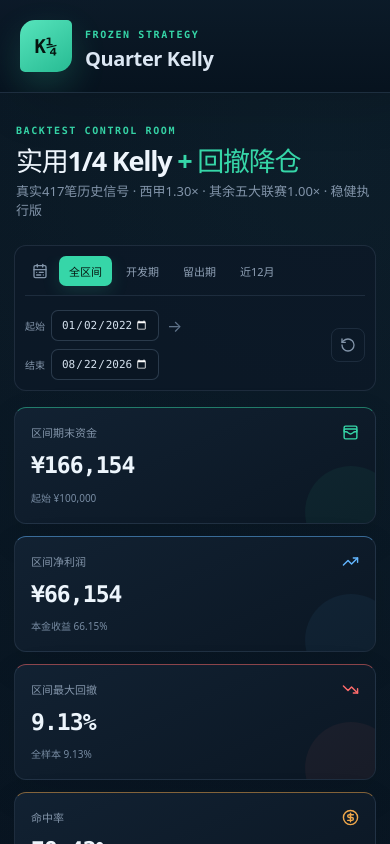
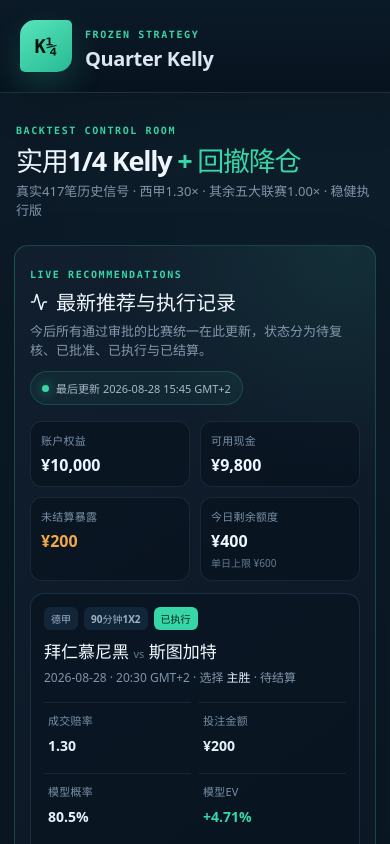
Before and after one commit to chenyinglong88-art/quarter-kelly-dashboard, a React (Vite) app: page / in a window 390 px wide. Shown: the top 844 px of the page. Built offline with nearby package versions, Linux system fonts and the light colour scheme.

Commit message:
Add live recommendations and execution board

```diff
--- a/src/App.tsx
+++ b/src/App.tsx
@@ -32,6 +32,7 @@ import {
   YAxis,
 } from "recharts";
 import dashboardData from "./data/dashboard-data.json";
+import liveRecommendations from "./data/live-recommendations.json";
 
 type ChartView = "equity" | "drawdown" | "profit" | "exposure";
 type RangePreset = "all" | "development" | "validation" | "last12m";
@@ -96,6 +97,7 @@ const daily = dashboardData.daily as unknown as DailyPoint[];
 const bets = dashboardData.bets as BetPoint[];
 const summary = dashboardData.summary as Summary;
 const leagues = dashboardData.metadata.leagues as string[];
+const liveBoard = liveRecommendations;
 
 const COLORS = {
   mint: "#36d6a8",
@@ -440,6 +442,43 @@ function App() {
           </div>
         </header>
 
+        <section className="live-board panel">
+          <div className="live-board-head">
+            <div>
+              <span className="panel-kicker">LIVE RECOMMENDATIONS</span>
+              <h3><Activity size={18} />最新推荐与执行记录</h3>
+              <p>今后所有通过审批的比赛统一在此更新，状态分为待复核、已批准、已执行与已结算。</p>
+            </div>
+            <div className="live-update"><i />最后更新 {liveBoard.updated_at.replace("T", " ").slice(0, 16)} GMT+2</div>
+          </div>
+
+          <div className="live-account-grid">
+            <div><span>账户权益</span><b>{formatCurrency(liveBoard.account.bankroll_equity_cny)}</b></div>
+            <div><span>可用现金</span><b>{formatCurrency(liveBoard.account.available_cash_cny)}</b></div>
+            <div><span>未结算暴露</span><b className="live-amber">{formatCurrency(liveBoard.account.open_exposure_cny)}</b></div>
+            <div><span>今日剩余额度</span><b>{formatCurrency(liveBoard.account.remaining_daily_cap_cny)}</b><small>单日上限 {formatCurrency(liveBoard.account.daily_cap_cny)}</small></div>
+          </div>
+
+          <div className="live-records">
+            {liveBoard.records.map((record) => (
+              <article className="live-record" key={record.record_id}>
+                <div className="live-record-main">
+                  <div className="live-badges"><span>{record.league}</span><span>{record.market}</span><strong>{record.status}</strong></div>
+                  <h4>{record.home_team} <small>vs</small> {record.away_team}</h4>
+                  <p>{record.date} · {record.kickoff_gmt2.slice(11)} GMT+2 · 选择 <b>{record.selection}</b> · {record.settlement}</p>
+                </div>
+                <div className="live-record-stats">
+                  <div><span>成交赔率</span><b>{record.executed_odds.toFixed(2)}</b></div>
+                  <div><span>投注金额</span><b>{formatCurrency(record.stake_cny)}</b></div>
+                  <div><span>模型概率</span><b>{formatPercent(record.model_probability, 1)}</b></div>
+                  <div><span>模型EV</span><b className="positive">+{formatPercent(record.model_ev, 2)}</b></div>
+                  <div><span>盈亏区间</span><b><em>+{formatCurrency(record.potential_profit_cny)}</em> / <i>-{formatCurrency(record.maximum_loss_cny)}</i></b></div>
+                </div>
+              </article>
+            ))}
+          </div>
+        </section>
+
         <section className="control-strip">
           <div className="preset-group">
             <CalendarRange size={16} />
@@ -571,7 +610,7 @@ function App() {
 
         <footer>
           <span>Quarter Kelly Backtest · Standalone Build</span>
-          <span>开发期锁定 · 2024年至今留出验证通过 · 真实提交前须确认</span>
+          <span>开发期锁定 · 2024年至今留出验证通过 · 最新推荐与执行记录持续更新</span>
         </footer>
       </main>
     </div>
--- /dev/null
+++ b/src/data/live-recommendations.json
@@ -0,0 +1,38 @@
+{
+  "updated_at": "2026-08-28T15:45:00+02:00",
+  "account": {
+    "bankroll_equity_cny": 10000,
+    "available_cash_cny": 9800,
+    "historical_peak_cny": 10000,
+    "open_exposure_cny": 200,
+    "daily_cap_cny": 600,
+    "remaining_daily_cap_cny": 400,
+    "drawdown_pct": 0,
+    "drawdown_regime": "正常",
+    "drawdown_factor": 1
+  },
+  "records": [
+    {
+      "record_id": "rec_20260828_bayern_stuttgart",
+      "date": "2026-08-28",
+      "kickoff_gmt2": "2026-08-28 20:30",
+      "league": "德甲",
+      "home_team": "拜仁慕尼黑",
+      "away_team": "斯图加特",
+      "market": "90分钟1X2",
+      "selection": "主胜",
+      "model_probability": 0.8054568767464151,
+      "minimum_odds": 1.2539467092016423,
+      "maximum_odds": 1.5,
+      "executed_odds": 1.3,
+      "stake_cny": 200,
+      "model_ev": 0.047094,
+      "potential_profit_cny": 60,
+      "maximum_loss_cny": 200,
+      "status": "已执行",
+      "settlement": "待结算",
+      "source": "用户报告",
+      "notes": "成交赔率1.30；按单笔2%硬上限执行"
+    }
+  ]
+}
--- a/src/styles.css
+++ b/src/styles.css
@@ -252,3 +252,54 @@ footer { display: flex; justify-content: space-between; gap: 20px; padding: 20px
   background: rgba(255, 107, 107, 0.06);
 }
 .league-weight-grid .excluded b { color: #ff7b7b; }
+
+/* Live recommendation and execution board */
+.live-board {
+  margin-bottom: 18px;
+  padding: 20px;
+  border-color: rgba(54, 214, 168, 0.24);
+  background: radial-gradient(circle at 92% 0%, rgba(54, 214, 168, 0.10), transparent 30%), linear-gradient(145deg, rgba(17, 31, 47, 0.98), rgba(12, 23, 36, 0.98));
+}
+.live-board-head { display: flex; align-items: flex-start; justify-content: space-between; gap: 20px; margin-bottom: 16px; }
+.live-board-head h3 { display: flex; align-items: center; gap: 8px; margin: 4px 0 5px; color: #eff7ff; font-size: 20px; }
+.live-board-head p { margin: 0; color: #8498ad; font-size: 13px; }
+.live-update { display: inline-flex; align-items: center; gap: 7px; padding: 8px 11px; border: 1px solid rgba(54, 214, 168, 0.20); border-radius: 999px; color: #a9b9c9; background: rgba(54, 214, 168, 0.06); font-size: 11px; white-space: nowrap; }
+.live-update i { width: 7px; height: 7px; border-radius: 50%; background: #36d6a8; box-shadow: 0 0 12px rgba(54, 214, 168, 0.72); }
+.live-account-grid { display: grid; grid-template-columns: repeat(4, minmax(0, 1fr)); gap: 10px; margin-bottom: 12px; }
+.live-account-grid > div { min-height: 76px; padding: 12px 14px; border: 1px solid rgba(132, 152, 173, 0.14); border-radius: 12px; background: rgba(7, 17, 28, 0.52); }
+.live-account-grid span, .live-record-stats span { display: block; margin-bottom: 6px; color: #7890a7; font-size: 11px; letter-spacing: .02em; }
+.live-account-grid b { color: #eef7ff; font-size: 18px; }
+.live-account-grid small { display: block; margin-top: 3px; color: #647b91; font-size: 10px; }
+.live-account-grid .live-amber { color: #f0a84b; }
+.live-record { display: grid; grid-template-columns: minmax(260px, 1.1fr) minmax(480px, 1.9fr); gap: 16px; align-items: center; padding: 16px; border: 1px solid rgba(98, 182, 255, 0.16); border-radius: 14px; background: rgba(9, 20, 33, 0.72); }
+.live-badges { display: flex; align-items: center; flex-wrap: wrap; gap: 6px; margin-bottom: 8px; }
+.live-badges span, .live-badges strong { padding: 4px 7px; border-radius: 6px; font-size: 10px; font-weight: 700; }
+.live-badges span { color: #9eb2c6; background: rgba(98, 182, 255, 0.10); }
+.live-badges strong { color: #082219; background: #36d6a8; }
+.live-record-main h4 { margin: 0 0 5px; color: #f3f9ff; font-size: 17px; }
+.live-record-main h4 small { color: #617b92; font-size: 11px; font-weight: 500; }
+.live-record-main p { margin: 0; color: #8094a9; font-size: 12px; }
+.live-record-main p b { color: #dfefff; }
+.live-record-stats { display: grid; grid-template-columns: repeat(5, minmax(0, 1fr)); gap: 8px; }
+.live-record-stats > div { padding: 9px 10px; border-left: 1px solid rgba(132, 152, 173, 0.13); }
+.live-record-stats b { color: #e8f2fb; font-size: 14px; white-space: nowrap; }
+.live-record-stats b.positive { color: #36d6a8; }
+.live-record-stats b em { color: #36d6a8; font-style: normal; }
+.live-record-stats b i { color: #ff7b7b; font-style: normal; }
+@media (max-width: 1000px) {
+  .live-account-grid { grid-template-columns: repeat(2, minmax(0, 1fr)); }
+  .live-record { grid-template-columns: 1fr; }
+  .live-record-stats { grid-template-columns: repeat(5, minmax(92px, 1fr)); overflow-x: auto; }
+}
+@media (max-width: 640px) {
+  .live-board { padding: 15px; }
+  .live-board-head { display: block; }
+  .live-update { margin-top: 12px; white-space: normal; }
+  .live-account-grid { grid-template-columns: repeat(2, minmax(0, 1fr)); }
+  .live-account-grid > div { min-height: 66px; padding: 10px; }
+  .live-account-grid b { font-size: 16px; }
+  .live-record { padding: 13px; }
+  .live-record-stats { grid-template-columns: repeat(2, minmax(0, 1fr)); overflow: visible; }
+  .live-record-stats > div { border-left: 0; border-top: 1px solid rgba(132, 152, 173, 0.12); padding: 9px 4px; }
+  .live-record-stats > div:last-child { grid-column: 1 / -1; }
+}
```
